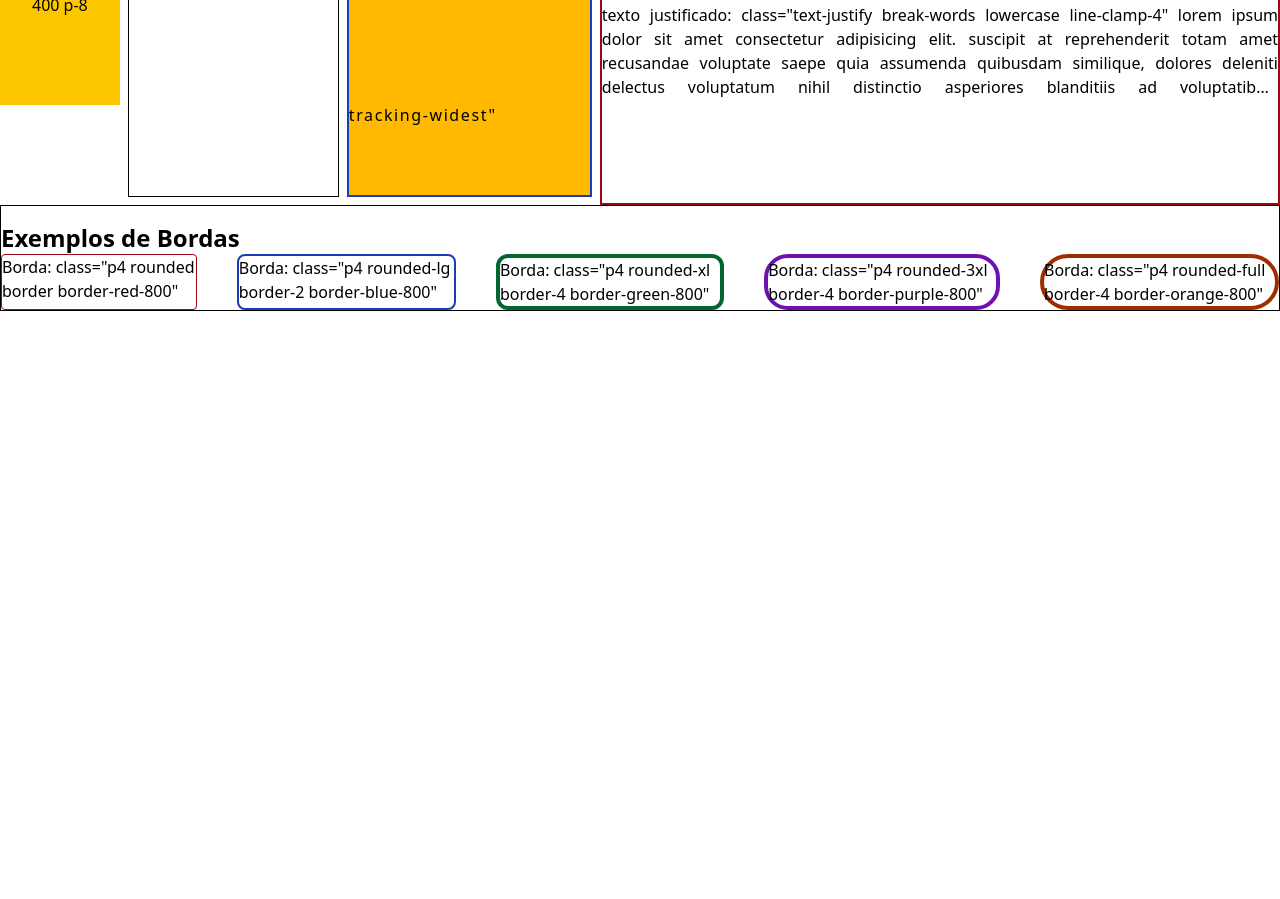
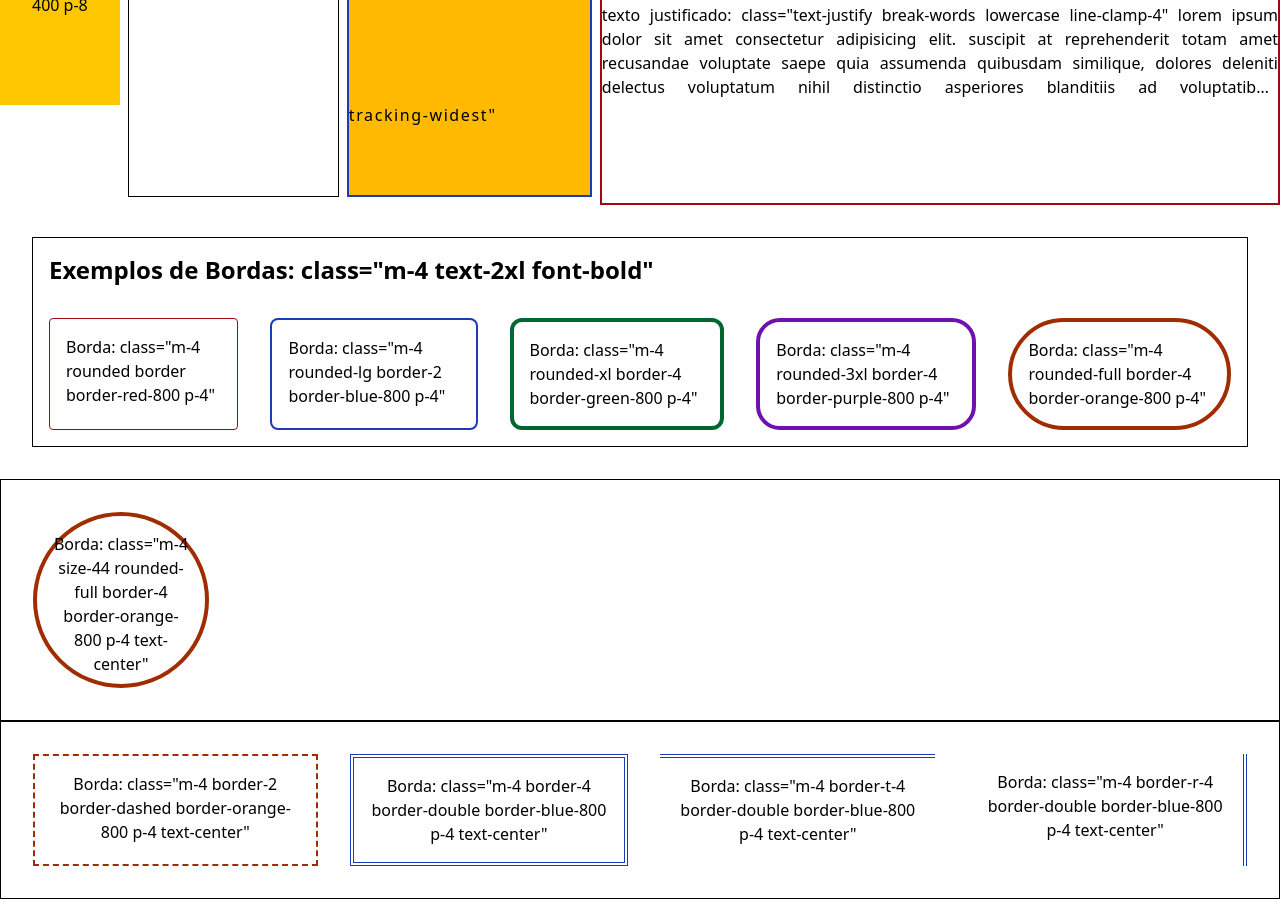
Before and after one commit to WandirPereira/Tailwindcss, a website: page src/index.html in a window 1280 px wide. Shown: the part 615-1514 px from the top of the page. Before the commit the page ends 926 px from the top, so only its background shows below. Drawn offline with Linux system fonts and the light colour scheme.

Commit message:
Atualizando documento de revisão

```diff
--- a/src/index.html
+++ b/src/index.html
@@ -5,7 +5,7 @@
     <meta name="viewport" content="width=device-width, initial-scale=1.0" />
     <link href="./output.css" rel="stylesheet" />
   </head>
-  <body>
+  <body class="p4">
     <div class="flex space-y-2 space-x-2">
       <section>
         <div class="h-60 w-30 bg-blue-400 p-8 text-base">
@@ -110,23 +110,67 @@
       </section>
     </div>
     <div class="flex space-y-2 space-x-2">
-      <section class="border">
-        <h2 class="mt-4 text-2xl font-bold">Exemplos de Bordas</h2>
-        <div class="flex gap-10">
-          <div class="p4 rounded border border-red-800">
-            Borda: class="p4 rounded border border-red-800"
+      <section class="m-8 border">
+        <h2 class="m-4 text-2xl font-bold">
+          Exemplos de Bordas: class="m-4 text-2xl font-bold"
+        </h2>
+        <div class="flex">
+          <div class="m-4 rounded border border-red-800 p-4">
+            Borda: class="m-4 rounded border border-red-800 p-4"
           </div>
-          <div class="p4 rounded-lg border-2 border-blue-800">
-            Borda: class="p4 rounded-lg border-2 border-blue-800"
+          <div class="m-4 rounded-lg border-2 border-blue-800 p-4">
+            Borda: class="m-4 rounded-lg border-2 border-blue-800 p-4"
           </div>
-          <div class="p4 rounded-xl border-4 border-green-800">
-            Borda: class="p4 rounded-xl border-4 border-green-800"
+          <div class="m-4 rounded-xl border-4 border-green-800 p-4">
+            Borda: class="m-4 rounded-xl border-4 border-green-800 p-4"
           </div>
-          <div class="p4 rounded-3xl border-4 border-purple-800">
-            Borda: class="p4 rounded-3xl border-4 border-purple-800"
+          <div class="m-4 rounded-3xl border-4 border-purple-800 p-4">
+            Borda: class="m-4 rounded-3xl border-4 border-purple-800 p-4"
           </div>
-          <div class="p4 rounded-full border-4 border-orange-800">
-            Borda: class="p4 rounded-full border-4 border-orange-800"
+          <div class="m-4 rounded-full border-4 border-orange-800 p-4">
+            Borda: class="m-4 rounded-full border-4 border-orange-800 p-4"
+          </div>
+        </div>
+      </section>
+    </div>
+    <div>
+      <section class="border p-4">
+        <div class="flex">
+          <div
+            class="m-4 size-44 rounded-full border-4 border-orange-800 p-4 text-center"
+          >
+            Borda: class="m-4 size-44 rounded-full border-4 border-orange-800
+            p-4 text-center"
+          </div>
+        </div>
+      </section>
+    </div>
+    <div>
+      <section class="border p-4">
+        <div class="flex">
+          <div
+            class="m-4 border-2 border-dashed border-orange-800 p-4 text-center"
+          >
+            Borda: class="m-4 border-2 border-dashed border-orange-800 p-4
+            text-center"
+          </div>
+          <div
+            class="m-4 border-4 border-double border-blue-800 p-4 text-center"
+          >
+            Borda: class="m-4 border-4 border-double border-blue-800 p-4
+            text-center"
+          </div>
+          <div
+            class="m-4 border-t-4 border-double border-blue-800 p-4 text-center"
+          >
+            Borda: class="m-4 border-t-4 border-double border-blue-800 p-4
+            text-center"
+          </div>
+          <div
+            class="m-4 border-r-4 border-double border-blue-800 p-4 text-center"
+          >
+            Borda: class="m-4 border-r-4 border-double border-blue-800 p-4
+            text-center"
           </div>
         </div>
       </section>
```
Also changed, not shown: src/output.css.
